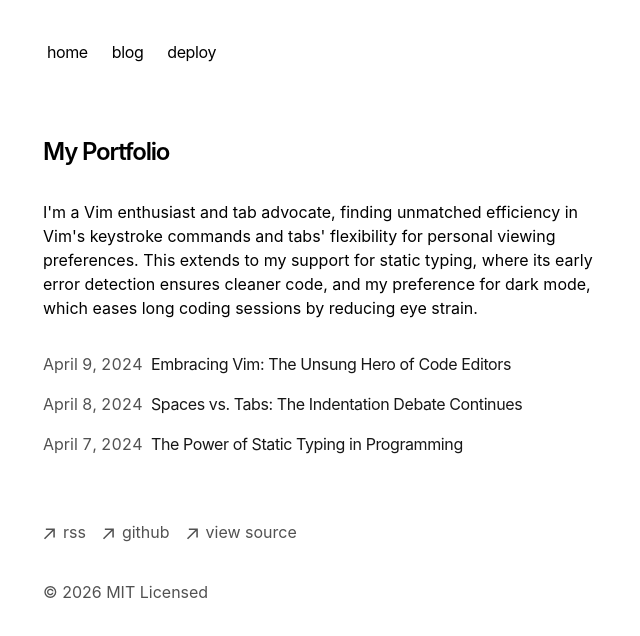
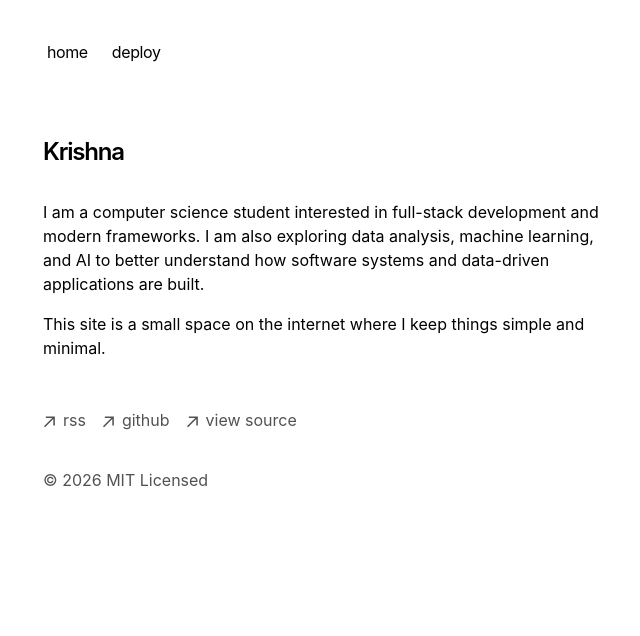
Before and after one commit to KrishnaJadhav2525/krishna-portfolio, a Next.js app: page / in a window 1280 px wide. Shown: the top 636 px of the page, without its empty margins (309-949 px from the left). Built offline with nearby package versions, Linux system fonts and the light colour scheme.

Commit message:
Update portfolio content

```diff
--- a/app/components/nav.tsx
+++ b/app/components/nav.tsx
@@ -3,9 +3,6 @@ import Link from 'next/link'
 const navItems = {
   '/': {
     name: 'home',
-  },
-  '/blog': {
-    name: 'blog',
   },
   'https://vercel.com/templates/next.js/portfolio-starter-kit': {
     name: 'deploy',
--- a/app/page.tsx
+++ b/app/page.tsx
@@ -1,21 +1,21 @@
-import { BlogPosts } from 'app/components/posts'
-
 export default function Page() {
   return (
     <section>
       <h1 className="mb-8 text-2xl font-semibold tracking-tighter">
-        My Portfolio
+        Krishna
       </h1>
+
       <p className="mb-4">
-        {`I'm a Vim enthusiast and tab advocate, finding unmatched efficiency in
-        Vim's keystroke commands and tabs' flexibility for personal viewing
-        preferences. This extends to my support for static typing, where its
-        early error detection ensures cleaner code, and my preference for dark
-        mode, which eases long coding sessions by reducing eye strain.`}
+        I am a computer science student interested in full-stack development and
+        modern frameworks. I am also exploring data analysis, machine learning,
+        and AI to better understand how software systems and data-driven
+        applications are built.
       </p>
-      <div className="my-8">
-        <BlogPosts />
-      </div>
+
+      <p className="mb-4">
+        This site is a small space on the internet where I keep things simple
+        and minimal.
+      </p>
     </section>
   )
 }
```
Also changed, not shown: 1 other file (tests, documents, lock files or other folders).
